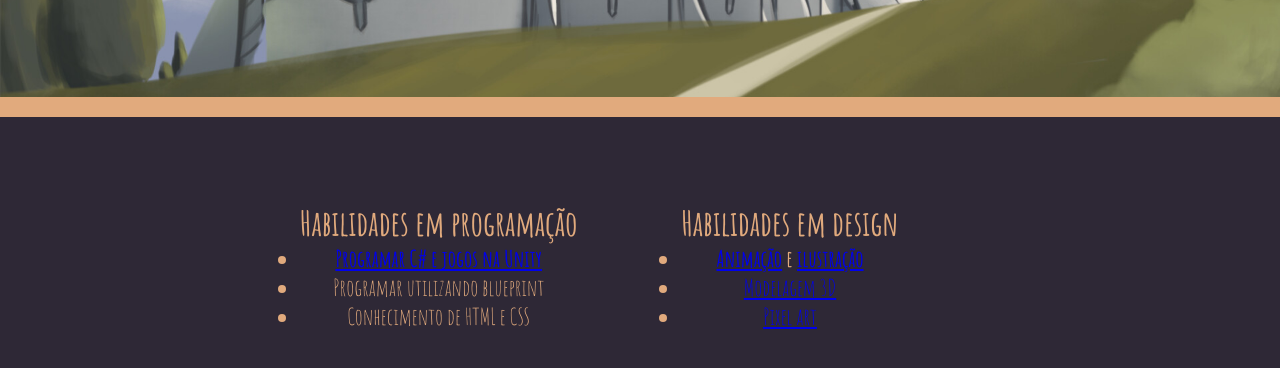
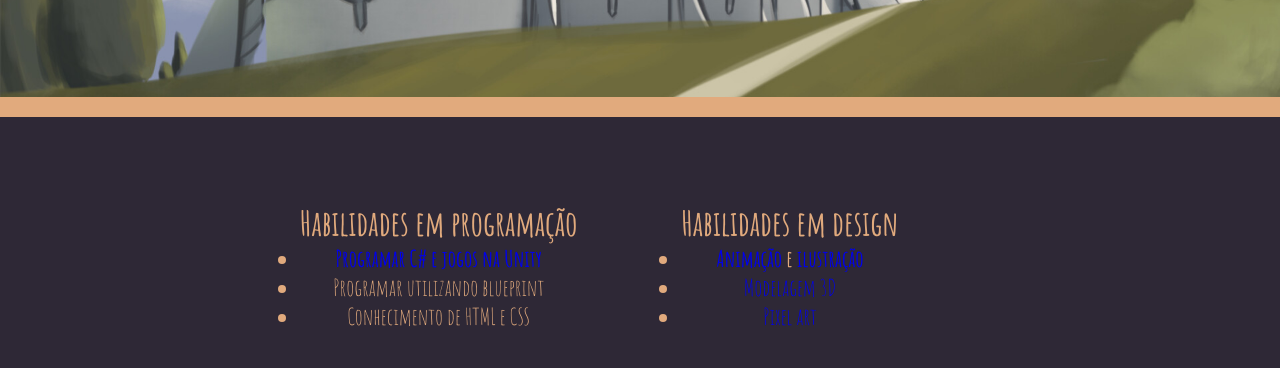
Before and after one commit to LucasVaranda/LucasVaranda.github.io, a plain HTML site: page index.html in a window 1280 px wide. Shown: the part 514-882 px from the top of the page. Drawn offline with Linux system fonts and the light colour scheme; a web font is replaced by a local one.

Commit message:
adicionado classe lesslink para retirar text-decoration das listas

```diff
--- a/index.html
+++ b/index.html
@@ -34,7 +34,7 @@
         <div class="design-h">
             <h2>Habilidades em programação</h2>
             <ul>
-                <li><a href=" https://www.artstation.com/artwork/NxGoKg" target="_blank"><strong>Programar C# e jogos na
+                <li><a href=" https://www.artstation.com/artwork/NxGoKg" target="_blank" class="lesslink"><strong>Programar C# e jogos na
                             Unity</strong></a></li>
                 <li>Programar utilizando blueprint</li>
                 <li>Conhecimento de HTML e CSS</li>
@@ -47,11 +47,11 @@
             <br>
             <h2>Habilidades em design</h2>
             <ul>
-                <li><a href="https://www.artstation.com/lucasav/albums/3048811" target="_blank"><strong>Animação</a> e
-                    <a href="https://www.artstation.com/lucasav/albums/3048702" target="_blank">ilustração</strong></a>
+                <li><a href="https://www.artstation.com/lucasav/albums/3048811" target="_blank" class="lesslink"><strong>Animação</a> e
+                    <a href="https://www.artstation.com/lucasav/albums/3048702" target="_blank" class="lesslink">ilustração</strong></a>
                 </li>
-                <li><a href="https://www.artstation.com/lucasav/albums/3048698" target="_blank">Modelagem 3D</a></li>
-                <li><a href="https://www.artstation.com/lucasav/albums/3048699" target="_blank">Pixel art</a></li>
+                <li><a href="https://www.artstation.com/lucasav/albums/3048698" target="_blank" class="lesslink">Modelagem 3D</a></li>
+                <li><a href="https://www.artstation.com/lucasav/albums/3048699" target="_blank" class="lesslink">Pixel art</a></li>
             </ul>
 
         </div>
--- a/style.css
+++ b/style.css
@@ -52,3 +52,6 @@ body {
 #align {
     margin: 25px 250px;
 }
+.lesslink {
+    text-decoration: none;
+}
```
